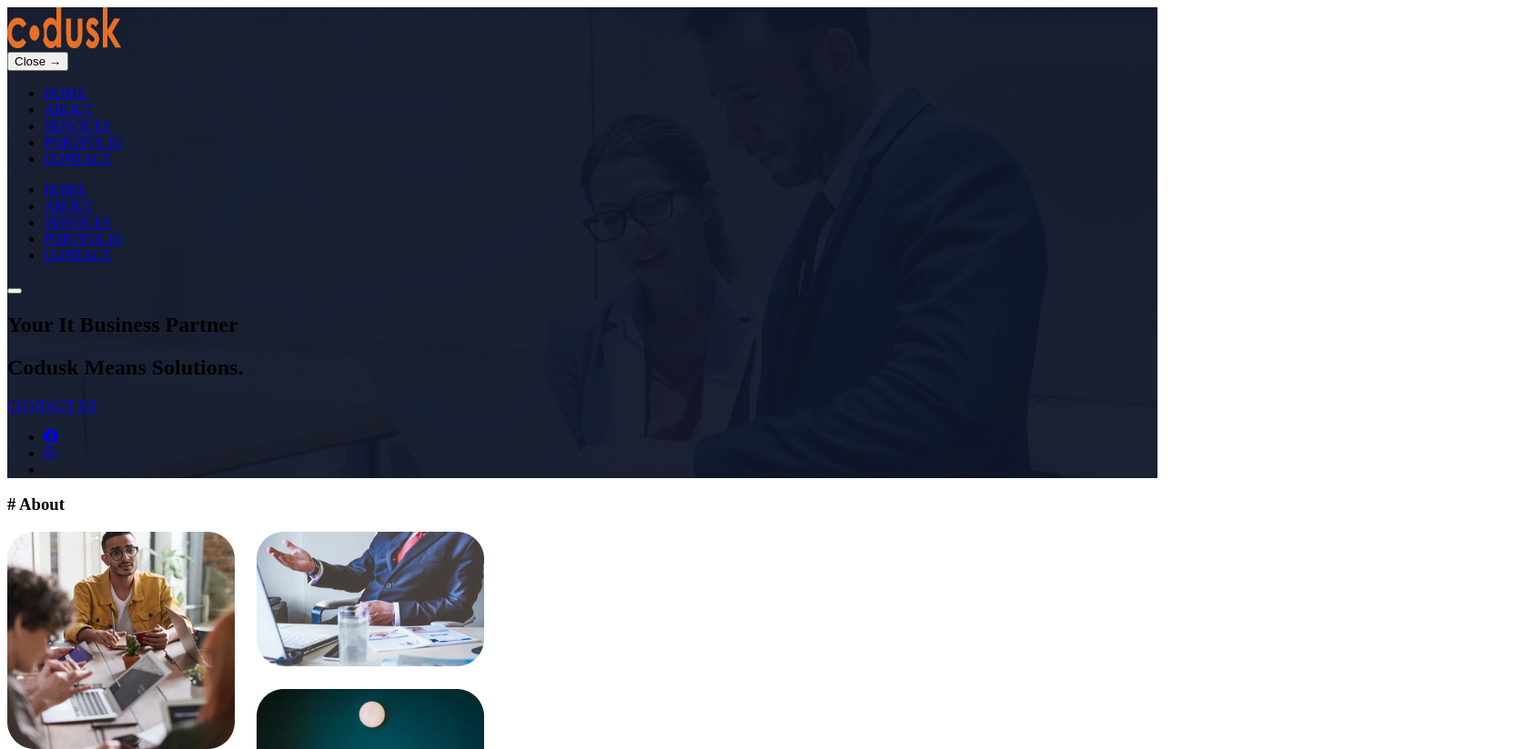
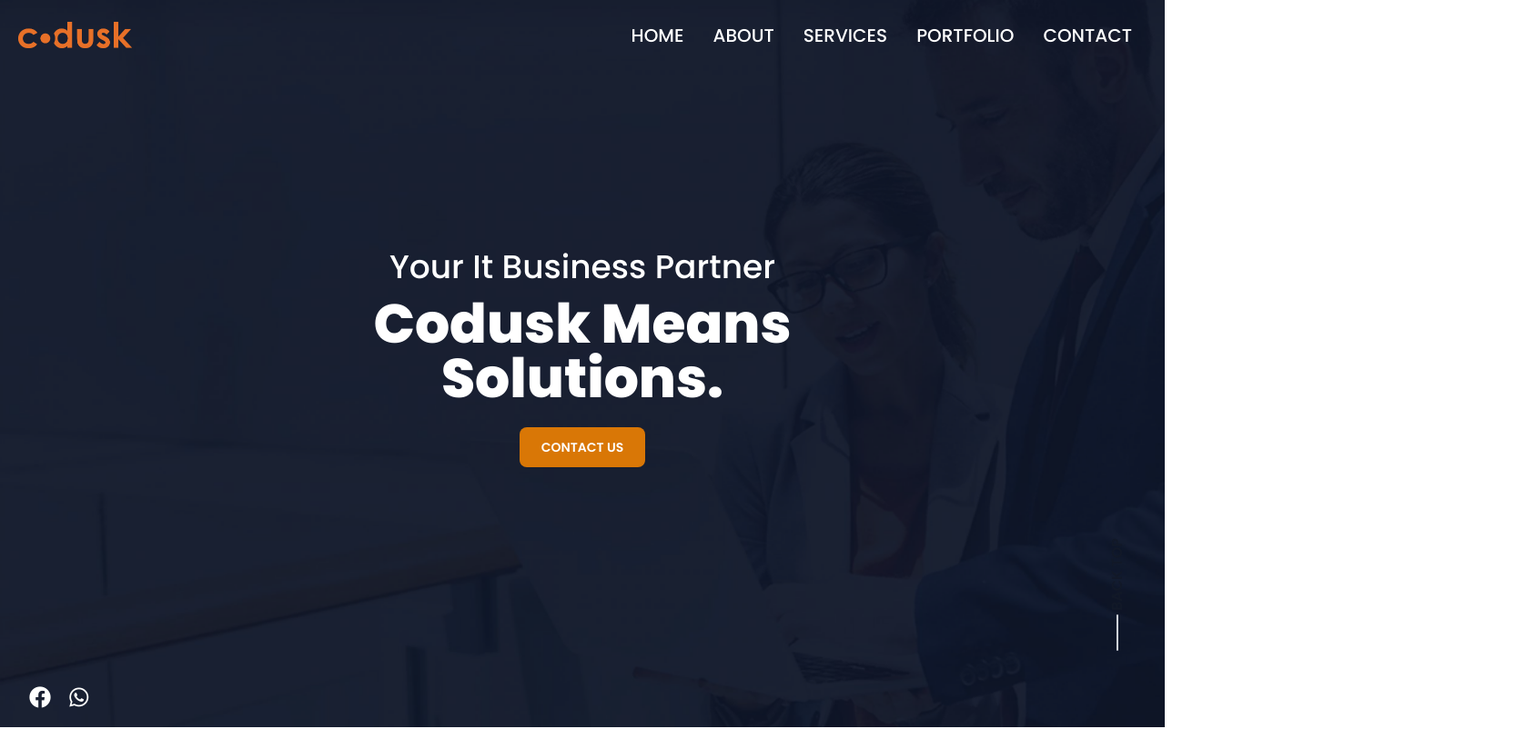
Before and after one commit to Ahmedreda20/codusk, a plain HTML site: page index.html in a window 1280 px wide. Shown: the top 824 px of the page at 91% size, 1688 px wide, since content can reach past the window. Drawn offline with Linux system fonts and the light colour scheme; the site is published under a folder, as on GitHub Pages, so addresses that start at the root find nothing.

Commit message:
first commit

```diff
--- a/index.html
+++ b/index.html
@@ -19,7 +19,7 @@
       href="https://fonts.googleapis.com/css2?family=Poppins:ital,wght@0,100;0,200;0,300;0,400;0,500;0,600;0,800;0,900;1,100;1,200;1,300;1,400;1,500;1,600;1,700;1,800;1,900&display=swap"
       rel="stylesheet"
     />
-    <link rel="stylesheet" href="/build/style/main.css" />
+    <link rel="stylesheet" href="./build/style/main.css" />
 
     <title>Codusk :: Technology &#8211; Software Company</title>
   </head>
```
